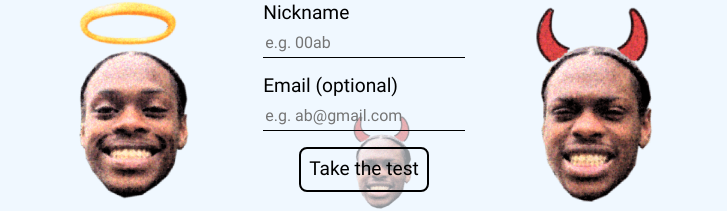
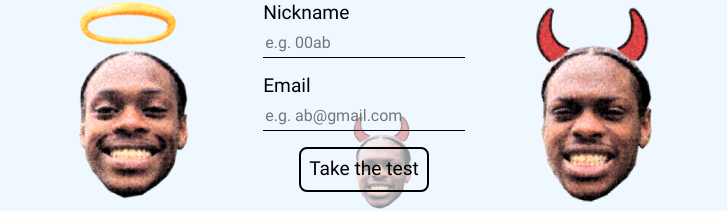
Before and after one commit to CampbellDocherty/menace, a React (Vite) app: page / in a window 1280 px wide. Shown: the part 289-500 px from the top of the page, without its empty margins (276-1003 px from the left). Built offline with nearby package versions, Linux system fonts and the light colour scheme.

Commit message:
Remove optional

```diff
--- a/src/pages/Home/index.tsx
+++ b/src/pages/Home/index.tsx
@@ -73,7 +73,7 @@
             placeholder="e.g. 00ab"
           />
           {error && <ErrorText>{error}</ErrorText>}
-          <Label htmlFor="email">Email (optional)</Label>
+          <Label htmlFor="email">Email</Label>
           <Input
             onChange={onChangeEmail}
             value={email}
```
Also changed, not shown: src/pages/Home/tests/helpers.ts (+1 -1 lines).
